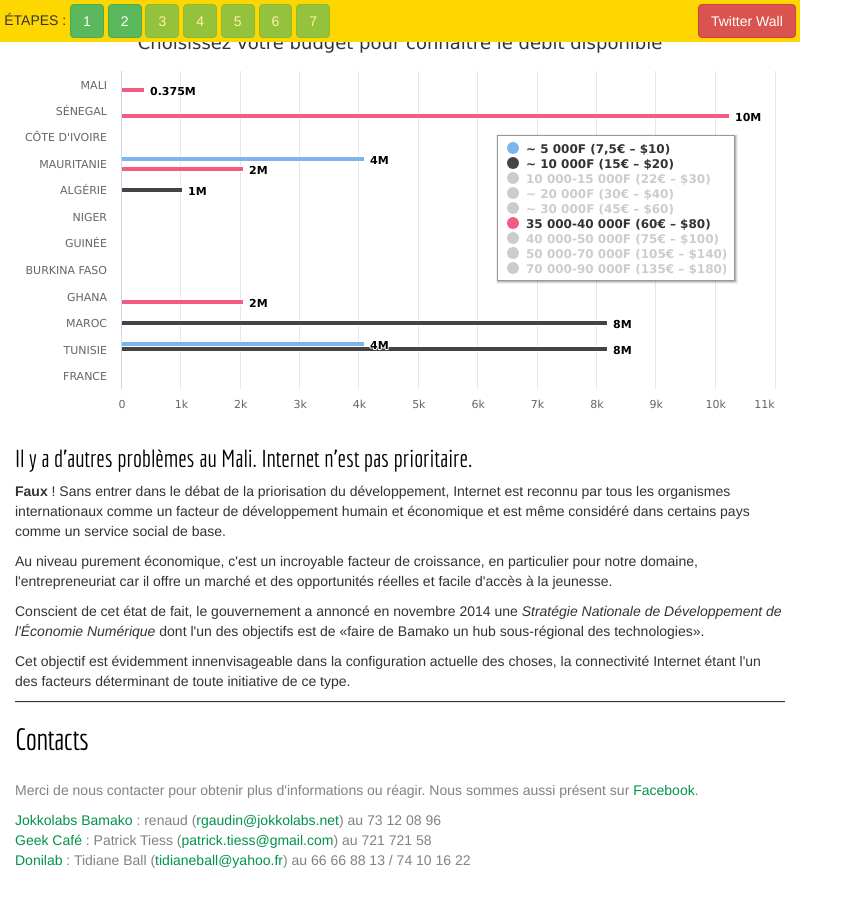
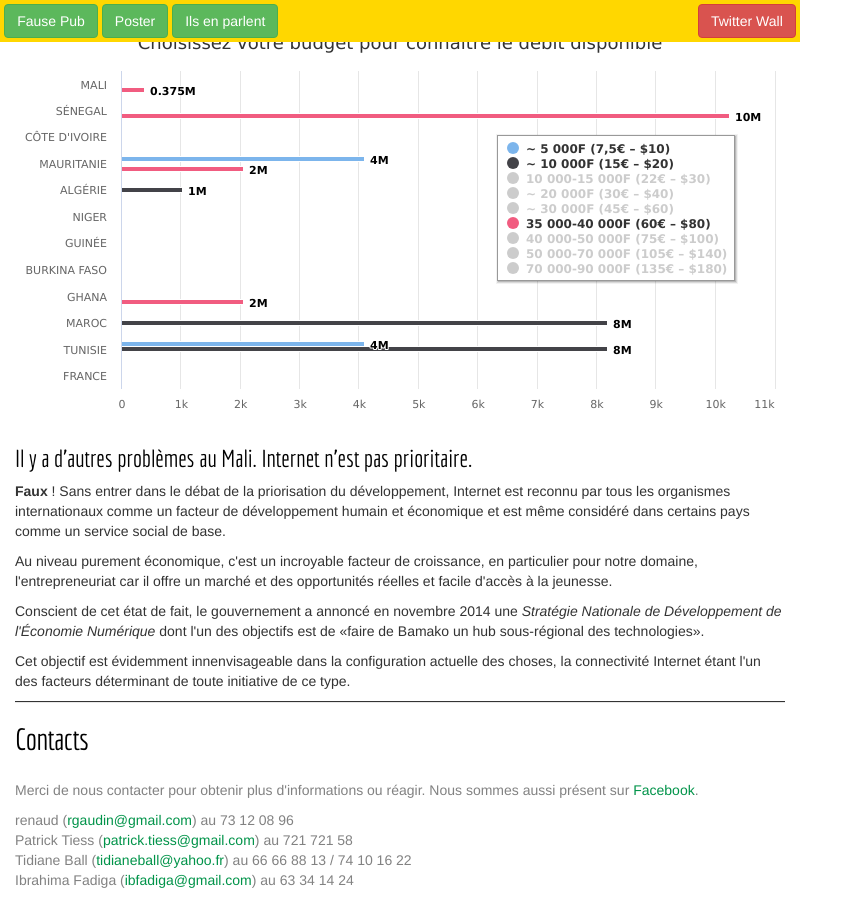
Before and after one commit to jokkolabs/m100m, a Jekyll site: the page built from index.html, in a window 1280 px wide and 900 px high, scrolled down 3047 px. Shown: the whole window, without its empty margins (0-863 px from the left). Built offline with Jekyll 4.4.1, drawn with Linux system fonts in a browser that asks for light colours; nearby versions of some CDN libraries; a style sheet for code colours, icons or effects is not loaded.

Commit message:
Ajout de la page ils en parlent.

```diff
--- a/_config.yml
+++ b/_config.yml
@@ -1,11 +1,10 @@
 # Site settings
 title: #Mali100Méga
-email: rgaudin@jokkolabs.net
+email: rgaudin@gmail.com
 description: "Pour une augmentation des débits Internet au Mali"
 baseurl: ""
 url: "http://100mega.ml"
-twitter_username: JokkolML
-github_username:  jokkolabs
+twitter_username: zirasun
 
 # Build settings
 markdown: kramdown
--- a/_layouts/default.html
+++ b/_layouts/default.html
@@ -53,17 +53,12 @@
 		<link rel="shortcut icon" href="/favicon.ico" type="image/x-icon">
 	</head>
     <body>
-    	<div class="menu">ÉTAPES :
-			<a href="/pub-2mega" class="btn btn-success" title="Fause Pub 2Méga">1</a>
-			<a href="/poster" class="btn btn-success" title="Poster «Fact Sheet»">2</a>
-			<a href="" class="btn btn-success" disabled="disabled">3</a>
-			<a href="" class="btn btn-success" disabled="disabled">4</a>
-			<a href="" class="btn btn-success" disabled="disabled">5</a>
-			<a href="" class="btn btn-success" disabled="disabled">6</a>
-			<a href="" class="btn btn-success" disabled="disabled">7</a>
+    	<div class="menu">
+			<a href="/pub-2mega" class="btn btn-success" title="Fause Pub 2Méga">Fause Pub</a>
+			<a href="/poster" class="btn btn-success" title="Poster «Fact Sheet»">Poster</a>
+			<a href="/mentions" class="btn btn-success">Ils en parlent</a>
 			{% if page.slug != 'home' %}<a href="/" class="btn btn-danger about">À propos</a>{% endif %}
 			<a href="/twitter" class="btn btn-danger twall">Twitter Wall</a>
-
     	</div>
 	    {{ content }}
 	</body>
--- a/index.html
+++ b/index.html
@@ -110,9 +110,10 @@
 	    	<h2>Contacts</h2>
 	    	<p>Merci de nous contacter pour obtenir plus d'informations ou réagir. Nous sommes aussi présent sur <a href="https://facebook.com/JokkolabsBamako">Facebook</a>.</p>
 	    	<ul>
-	    		<li><a href="http://bamako.jokkolabs.net">Jokkolabs Bamako</a> : renaud (<a href="mailto:rgaudin@jokkolabs.net">rgaudin@jokkolabs.net</a>) au 73 12 08 96</li>
-	    		<li><a href="https://facebook.com/mali.GeekCafe">Geek Café</a> : Patrick Tiess (<a href="mailto:patrick.tiess@gmail.com">patrick.tiess@gmail.com</a>) au 721 721 58</li>
-	    		<li><a href="https://donilab.ml">Donilab</a> : Tidiane Ball (<a href="mailto:tidianeball@yahoo.fr">tidianeball@yahoo.fr</a>) au 66 66 88 13 / 74 10 16 22</li>
+	    		<li>renaud (<a href="mailto:rgaudin@gmail.com">rgaudin@gmail.com</a>) au 73 12 08 96</li>
+	    		<li>Patrick Tiess (<a href="mailto:patrick.tiess@gmail.com">patrick.tiess@gmail.com</a>) au 721 721 58</li>
+                <li>Tidiane Ball (<a href="mailto:tidianeball@yahoo.fr">tidianeball@yahoo.fr</a>) au 66 66 88 13 / 74 10 16 22</li>
+	    		<li>Ibrahima Fadiga (<a href="mailto:ibfadiga@gmail.com">ibfadiga@gmail.com</a>) au 63 34 14 24</li>
 	    	</ul>
 		</footer>
     </div>
```
Also changed, not shown: mentions/index.html (added, +222 -0 lines).
